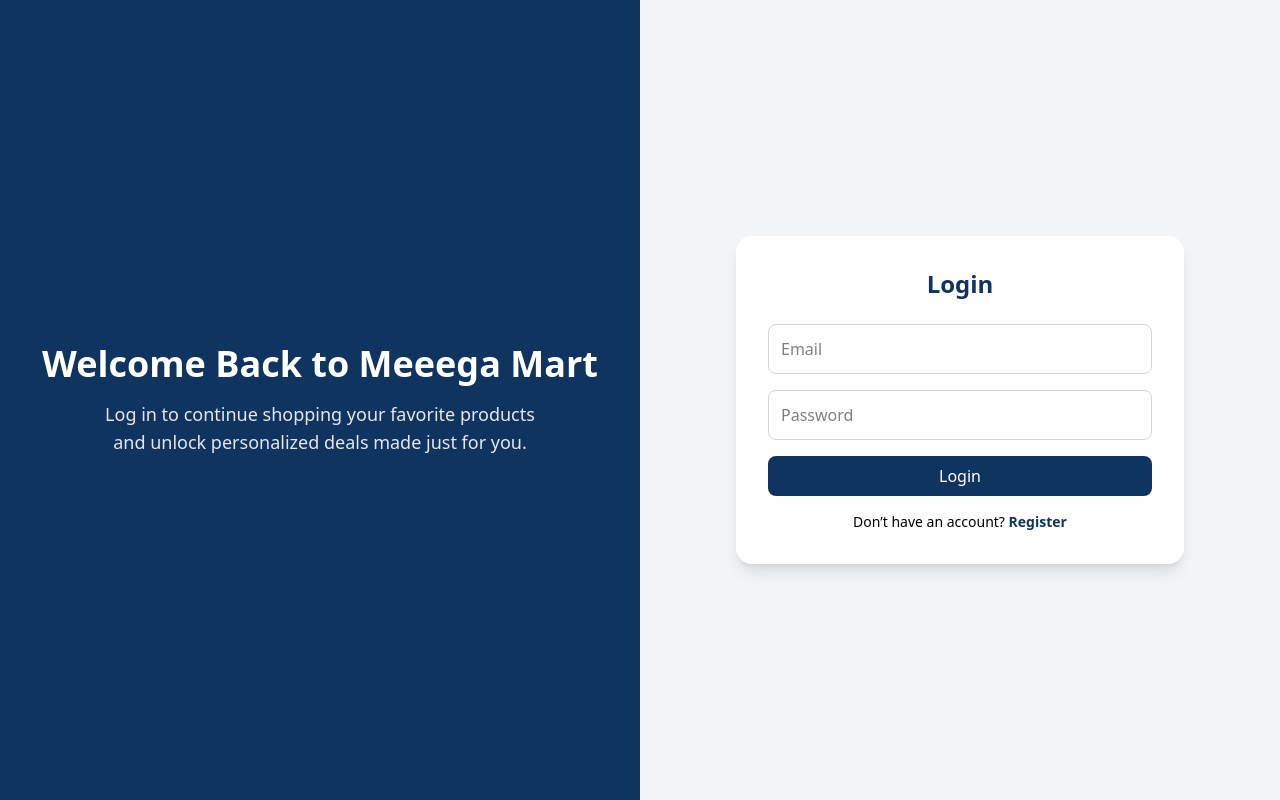
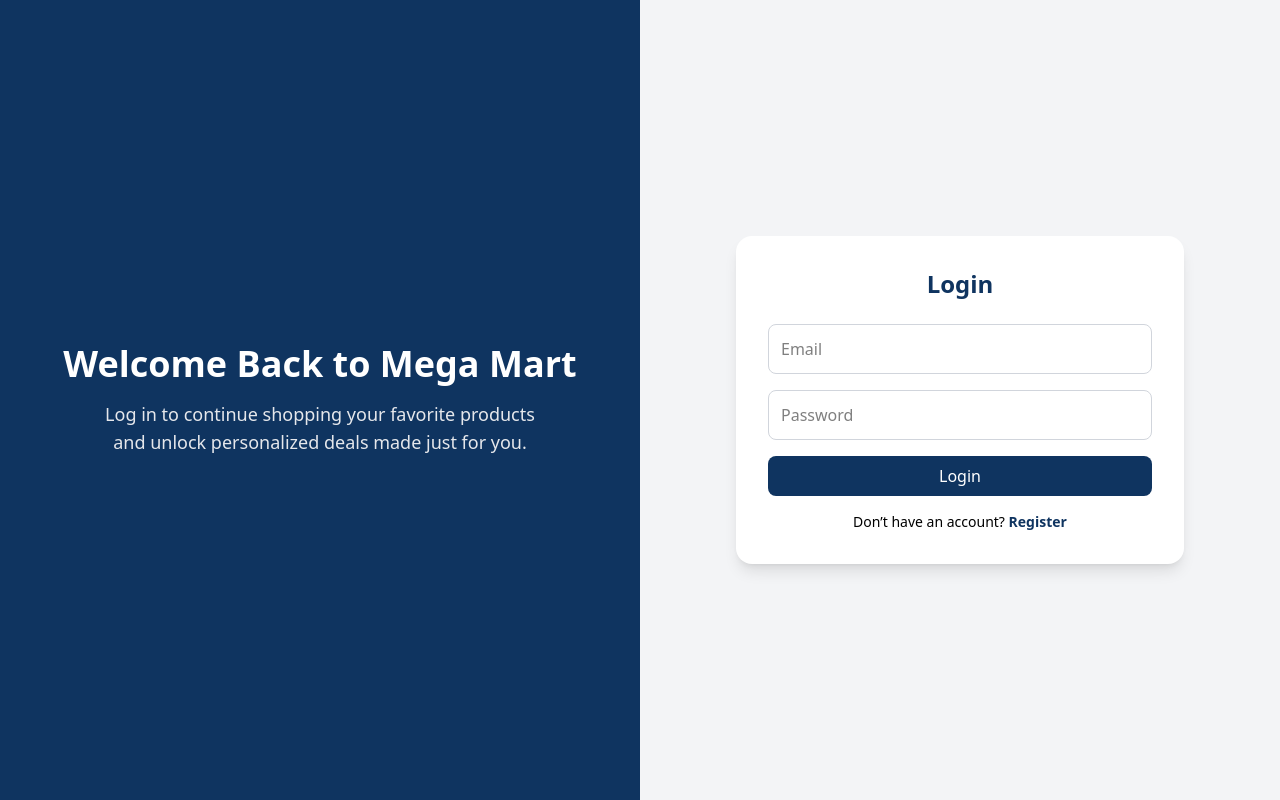
Before and after one commit to mshehram/MegaMart, a React (Vite) app: page /login in a window 1280 px wide. Built offline with nearby package versions, Linux system fonts and the light colour scheme.

Commit message:
updated code

```diff
--- a/src/pages/Login.jsx
+++ b/src/pages/Login.jsx
@@ -33,16 +33,15 @@
 
   return (
     <section className="flex flex-col md:flex-row h-screen">
-      {/* WELCOME SECTION */}
+
       <div className="flex flex-col justify-center items-center w-full md:w-1/2 bg-[#0f3460] text-white p-10 text-center">
-        <h1 className="text-4xl font-bold mb-4">Welcome Back to Meeega Mart</h1>
+        <h1 className="text-4xl font-bold mb-4">Welcome Back to Mega Mart</h1>
         <p className="text-lg text-gray-200 max-w-md">
           Log in to continue shopping your favorite products
           and unlock personalized deals made just for you.
         </p>
       </div>
 
-      {/* LOGIN FORM */}
       <div className="flex items-center justify-center w-full md:w-1/2 bg-gray-100">
         <div className="bg-white p-8 rounded-2xl shadow-lg w-full max-w-md">
           <h2 className="text-2xl font-semibold mb-6 text-center text-[#0f3460]">
--- a/src/pages/Register.jsx
+++ b/src/pages/Register.jsx
@@ -47,7 +47,7 @@
     <section className="flex flex-col md:flex-row h-screen">
       {/* WELCOME SECTION */}
       <div className="flex flex-col justify-center items-center w-full md:w-1/2 bg-[#0f3460] text-white p-10 text-center">
-        <h1 className="text-4xl font-bold mb-4">Welcome to Meeega Mart</h1>
+        <h1 className="text-4xl font-bold mb-4">Welcome to Mega Mart</h1>
         <p className="text-lg text-gray-200 max-w-md">
           Discover premium products at unbeatable prices.
           Sign up now and unlock exclusive deals and offers!
```
